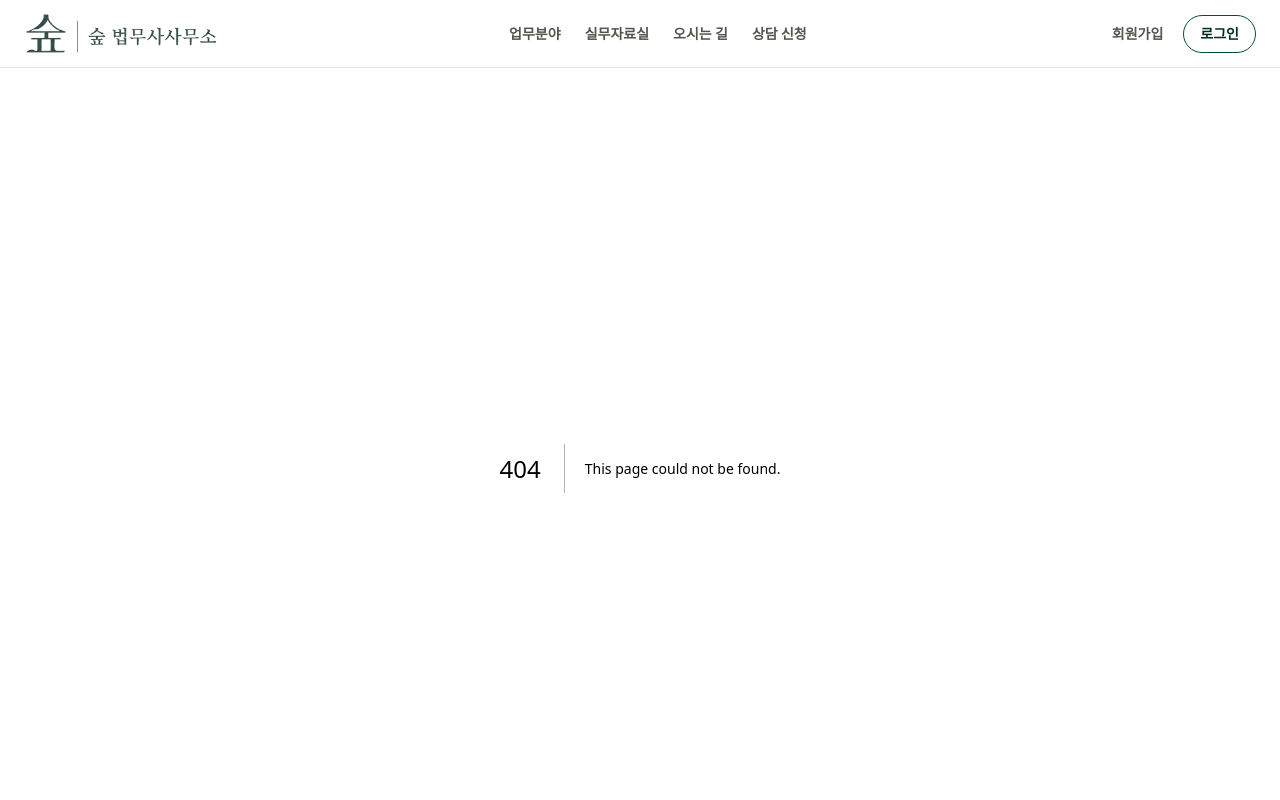
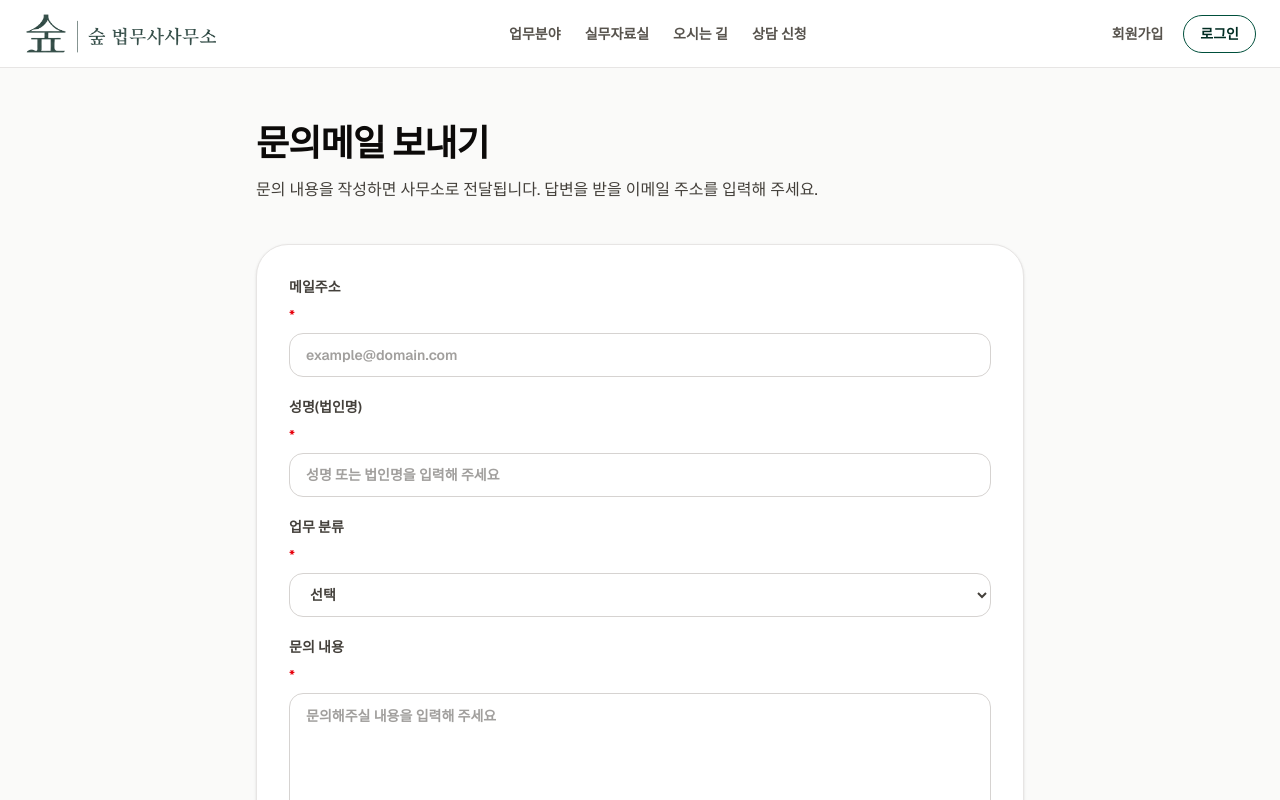
Before and after one commit to Hwang-baeik/soop-law-homepage, a Next.js app: page /consultation in a window 1280 px wide. Before the commit this address had no page. Shown: the top 800 px of the page. Built offline with nearby package versions, Linux system fonts and the light colour scheme.

Commit message:
Move email inquiries to a dedicated page

```diff
--- a/app/board/[slug]/page.tsx
+++ b/app/board/[slug]/page.tsx
@@ -274,7 +274,7 @@ export default async function PostDetailPage(
         </div>
         <div className="mt-10 flex flex-wrap gap-4">
           <Link href="/board" className="rounded-full border border-stone-300 px-6 py-3 text-sm font-semibold">자료실 목록</Link>
-          <Link href="/#consultation" className="rounded-full bg-emerald-900 px-6 py-3 text-sm font-semibold text-white">이 업무 상담하기</Link>
+          <Link href="/consultation" className="rounded-full bg-emerald-900 px-6 py-3 text-sm font-semibold text-white">이 업무 상담하기</Link>
         </div>
       </article>
     </main>
--- /dev/null
+++ b/app/consultation/page.tsx
@@ -0,0 +1,20 @@
+import { ConsultationForm } from "../../components/consultation-form";
+
+export const metadata = {
+  title: "문의메일 보내기 | 숲 법무사 사무소",
+  description: "상담 내용을 작성해 숲 법무사 사무소에 보내세요.",
+};
+
+export default function ConsultationPage() {
+  return (
+    <main id="main-content" className="flex-1 bg-stone-50 px-4 py-10 sm:px-6 sm:py-14">
+      <div className="mx-auto max-w-3xl">
+        <h1 className="text-3xl font-extrabold tracking-tight text-stone-950 sm:text-4xl">문의메일 보내기</h1>
+        <p className="mt-3 text-sm leading-7 text-stone-700 sm:text-base">
+          문의 내용을 작성하면 사무소로 전달됩니다. 답변을 받을 이메일 주소를 입력해 주세요.
+        </p>
+        <ConsultationForm />
+      </div>
+    </main>
+  );
+}
--- a/app/page.tsx
+++ b/app/page.tsx
@@ -1,5 +1,4 @@
 import Image from "next/image";
-import { ConsultationForm } from "../components/consultation-form";
 import {
   Building2,
   FileText,
@@ -30,7 +29,7 @@ const services = [
   {
     icon: MapPin,
     title: "부동산·상속등기",
-    href: "#consultation",
+    href: "/consultation",
     desc: "소유권이전, 상속등기, 담보권 설정·말소 등 상담",
   },
   {
@@ -102,12 +101,18 @@ export default function SoopLawOfficeHomepage() {
                 {office.name}는 법인등기, 부동산등기, 상속절차, 민사 신청서류 작성까지
                 의뢰인의 상황에 맞추어 필요한 절차와 위험요소를 사전에 점검합니다.
               </p>
-              <div className="mt-9 flex flex-col gap-3 sm:flex-row sm:flex-wrap">
+              <div id="consultation" className="mt-9 flex scroll-mt-36 flex-col gap-3 sm:flex-row sm:flex-wrap">
                 <Link
                   href="/incorporation"
                   className="inline-flex min-h-12 items-center justify-center gap-2 rounded-full bg-emerald-900 px-7 text-base font-bold text-white transition hover:bg-emerald-950 focus-visible:outline-2 focus-visible:outline-offset-4 focus-visible:outline-emerald-900"
                 >
                   법인 설립 의뢰하기 <ArrowRight className="size-4 shrink-0" aria-hidden="true" />
+                </Link>
+                <Link
+                  href="/consultation"
+                  className="inline-flex min-h-12 items-center justify-center rounded-full bg-emerald-50 px-7 text-base font-bold text-emerald-950 ring-1 ring-inset ring-emerald-800/30 transition hover:bg-emerald-100 focus-visible:outline-2 focus-visible:outline-offset-4 focus-visible:outline-emerald-900"
+                >
+                  문의메일 보내기
                 </Link>
                 <a
                   href="tel:02-6956-8683"
@@ -324,19 +329,6 @@ export default function SoopLawOfficeHomepage() {
           </div>
         </section>
 
-        <section id="consultation" className="bg-stone-50 py-20">
-          <div className="mx-auto max-w-5xl px-6">
-            <div className="max-w-2xl">
-              <p className="font-semibold text-emerald-900">Consultation</p>
-              <h2 className="mt-2 text-3xl font-bold tracking-tight md:text-4xl">상담 신청</h2>
-              <p className="mt-4 leading-7 text-stone-600">
-                아래 내용을 작성하면 입력하신 내용이 이메일 형식으로 정리되어 사무소 메일로 발송됩니다.
-              </p>
-            </div>
-            <ConsultationForm />
-          </div>
-        </section>
-
         <section id="contact" className="bg-emerald-950 py-20 text-white">
           <div className="mx-auto grid max-w-7xl gap-10 px-6 md:grid-cols-[1fr_0.9fr]">
             <div>
--- a/components/public-header.tsx
+++ b/components/public-header.tsx
@@ -19,7 +19,7 @@ export function PublicHeader() {
         <nav aria-label="주요 메뉴" className="hidden items-center gap-6 text-sm font-semibold text-stone-600 lg:flex">
           {links.map(([href, label]) => <Link key={href} href={href} className="hover:text-emerald-900">{label}</Link>)}
         </nav>
-        <Link href="/#consultation" className="inline-flex min-h-11 shrink-0 items-center rounded-full bg-emerald-900 px-5 text-sm font-semibold text-white hover:bg-emerald-950">상담 문의</Link>
+        <Link href="/consultation" className="inline-flex min-h-11 shrink-0 items-center rounded-full bg-emerald-900 px-5 text-sm font-semibold text-white hover:bg-emerald-950">상담 문의</Link>
       </div>
       <nav aria-label="모바일 주요 메뉴" className="flex flex-wrap justify-center gap-x-2 border-t border-stone-100 px-2 text-sm font-semibold text-stone-600 lg:hidden">
         {links.map(([href, label]) => <Link key={href} href={href} className="inline-flex min-h-11 items-center px-2 hover:text-emerald-900">{label}</Link>)}
--- a/components/site-header.tsx
+++ b/components/site-header.tsx
@@ -78,7 +78,7 @@ export function SiteHeader() {
           <Link href="/#services" className="hover:text-emerald-900">업무분야</Link>
           <Link href="/board" className="hover:text-emerald-900">실무자료실</Link>
           <Link href="/#location" className="hover:text-emerald-900">오시는 길</Link>
-          <Link href="/#consultation" className="hover:text-emerald-900">상담 신청</Link>
+          <Link href="/consultation" className="hover:text-emerald-900">상담 신청</Link>
           {loggedIn && <Link href={workspaceHref} className="hover:text-emerald-900">{workspaceLabel}</Link>}
         </nav>
 
@@ -96,7 +96,7 @@ export function SiteHeader() {
       <nav aria-label="모바일 주요 메뉴" className="flex gap-1 overflow-x-auto border-t border-stone-100 px-4 py-2 text-sm font-semibold text-stone-600 lg:hidden">
         <Link href="/#services" className="whitespace-nowrap rounded-full px-3 py-1.5 hover:bg-stone-100">업무분야</Link>
         <Link href="/board" className="whitespace-nowrap rounded-full px-3 py-1.5 hover:bg-stone-100">실무자료실</Link>
-        <Link href="/#consultation" className="whitespace-nowrap rounded-full px-3 py-1.5 hover:bg-stone-100">상담 신청</Link>
+        <Link href="/consultation" className="whitespace-nowrap rounded-full px-3 py-1.5 hover:bg-stone-100">상담 신청</Link>
         {loggedIn && <Link href={workspaceHref} className="whitespace-nowrap rounded-full px-3 py-1.5 hover:bg-stone-100">{workspaceLabel}</Link>}
         {!loggedIn && <Link href="/signup" className="whitespace-nowrap rounded-full px-3 py-1.5 hover:bg-stone-100 sm:hidden">회원가입</Link>}
       </nav>
```
